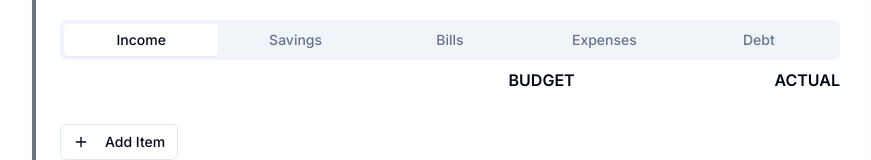
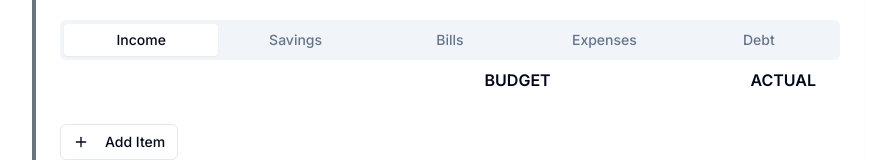
Before and after one commit to Ralphbenedict/paycheck-planner-simplified, a React (Vite) app: page /period/1 in a window 1280 px wide. Shown: the part 1465-1625 px from the top of the page, without its empty margins (192-1063 px from the left). Built offline with nearby package versions, Linux system fonts and the light colour scheme.

Commit message:
Align budget/actual headers
The budget and actual headers in the income tab, and presumably all other tabs, need to be aligned with their corresponding fields.

```diff
--- a/src/components/CategoryTab.tsx
+++ b/src/components/CategoryTab.tsx
@@ -1,3 +1,4 @@
+
 import React, { useState } from "react";
 import BudgetRow from "./BudgetRow";
 import { Button } from "./ui/button";
@@ -46,8 +47,12 @@ const CategoryTab = ({ title, items, onItemsChange }: CategoryTabProps) => {
     <div className="space-y-4">
       <div className="grid grid-cols-12 gap-4 mb-4">
         <div className="col-span-4"></div>
-        <h3 className="col-span-4 text-right font-semibold">BUDGET</h3>
-        <h3 className="col-span-4 text-right font-semibold">ACTUAL</h3>
+        <div className="col-span-4 text-center font-semibold">
+          <h3 className="text-right pr-6">BUDGET</h3>
+        </div>
+        <div className="col-span-4 text-center font-semibold">
+          <h3 className="text-right pr-6">ACTUAL</h3>
+        </div>
       </div>
 
       {items.map((item, index) => (
```
